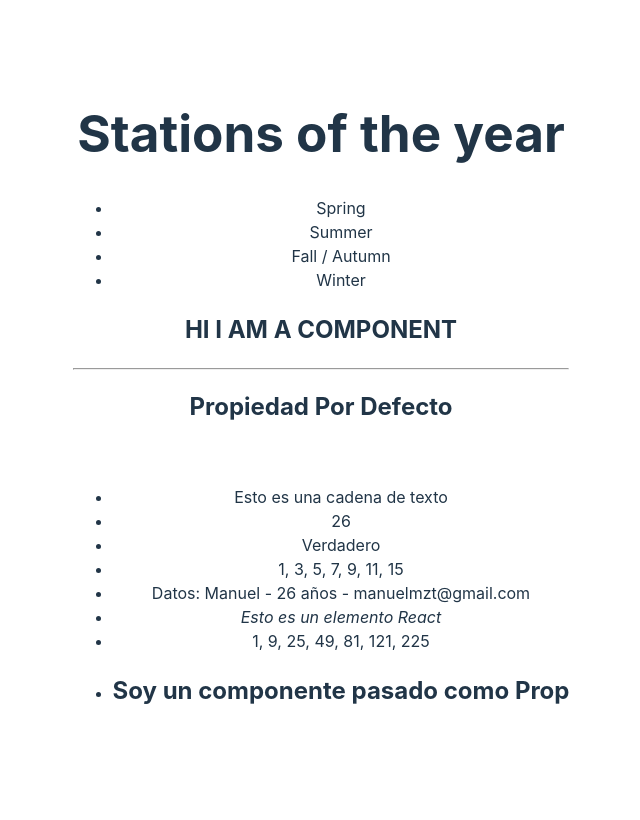
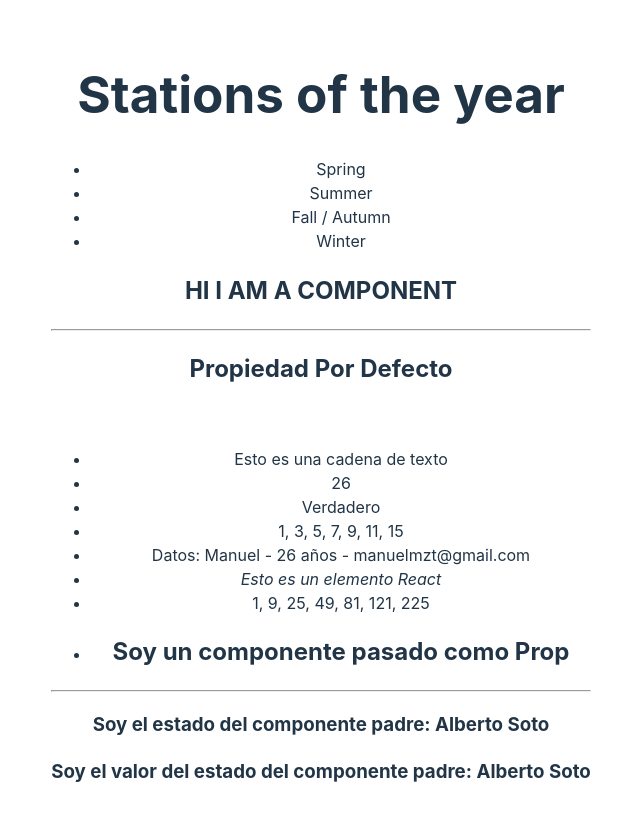
Before and after one commit to manuellpz/WebCourses, a React (Vite) app in the folder curso-react/: page / in a window 1280 px wide. Shown: the top 820 px of the page, without its empty margins (319-959 px from the left). Built offline with nearby package versions, Linux system fonts and the light colour scheme.

Commit message:
State in React

```diff
--- a/curso-react/src/App.jsx
+++ b/curso-react/src/App.jsx
@@ -2,6 +2,7 @@ import React from "react";
 import "./App.css";
 import Componente from "./Components/Componente";
 import Propiedades from "./Components/Propiedades";
+import Estado from './Components/Estado';
 
 function App() {
   const stations = ["Spring", "Summer", "Fall / Autumn", "Winter"];
@@ -26,6 +27,8 @@ function App() {
         funcion={num => num*num}
         componente={<Componente msg="Soy un componente pasado como Prop"/>}
       />
+      <hr />
+      <Estado />
     </>
   );
 }
--- /dev/null
+++ b/curso-react/src/Components/Estado.jsx
@@ -0,0 +1,28 @@
+import React, { Component } from "react";
+
+function EstadoHijo(props) {
+   return (
+      <div>
+         <h3>{"Soy el valor del estado del componente padre: "+props.valorEstadoPadre}</h3>
+      </div>
+   )
+}
+
+class Estado extends Component {
+  constructor(props) {
+    super(props);
+    this.state = {
+      nombre: "Alberto Soto",
+    };
+  }
+  render() {
+   return (
+      <div>
+         <h3>{"Soy el estado del componente padre: "+this.state.nombre}</h3>
+         <EstadoHijo valorEstadoPadre={this.state.nombre}/>
+      </div>
+   )
+  }
+}
+
+export default Estado;
```
Also changed, not shown: curso-react/src/Components/Propiedades.jsx (+5 -4 lines).
